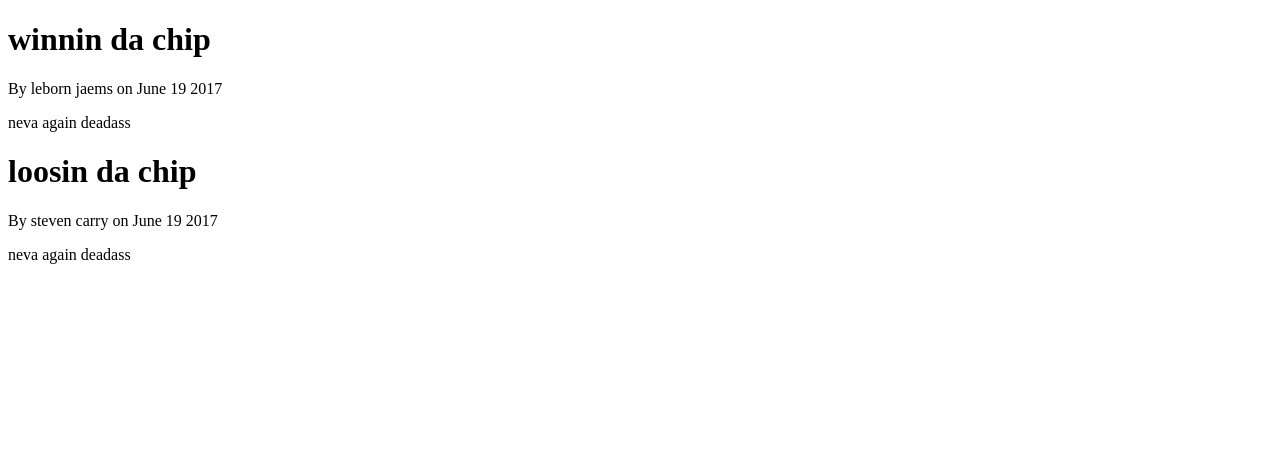
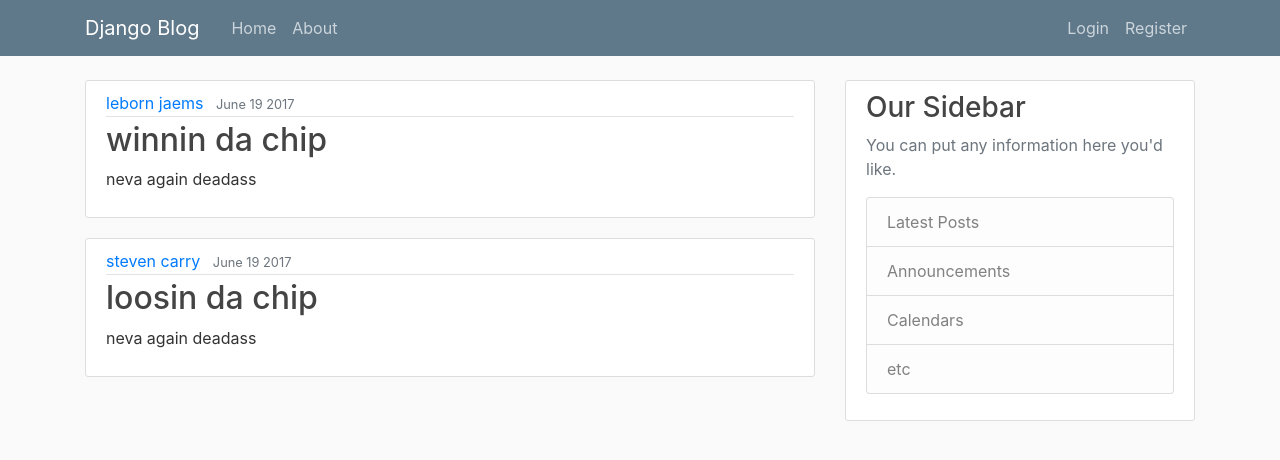
Before and after one commit to kevinzhao07/django_posts, a Django app: page / in a window 1280 px wide. Shown: the top 460 px of the page. Run offline with Django 3.2, Linux system fonts and the light colour scheme; some libraries are stand-ins or nearby versions.

Commit message:
added css/bootstrap and links

```diff
--- /dev/null
+++ b/blog/static/blog/main.css
@@ -0,0 +1,84 @@
+body {
+  background: #fafafa;
+  color: #333333;
+  margin-top: 5rem;
+}
+
+h1, h2, h3, h4, h5, h6 {
+  color: #444444;
+}
+
+ul {
+  margin: 0;
+}
+
+.bg-steel {
+  background-color: #5f788a;
+}
+
+.site-header .navbar-nav .nav-link {
+  color: #cbd5db;
+}
+
+.site-header .navbar-nav .nav-link:hover {
+  color: #ffffff;
+}
+
+.site-header .navbar-nav .nav-link.active {
+  font-weight: 500;
+}
+
+.content-section {
+  background: #ffffff;
+  padding: 10px 20px;
+  border: 1px solid #dddddd;
+  border-radius: 3px;
+  margin-bottom: 20px;
+}
+
+.article-title {
+  color: #444444;
+}
+
+a.article-title:hover {
+  color: #428bca;
+  text-decoration: none;
+}
+
+.article-content {
+  white-space: pre-line;
+}
+
+.article-img {
+  height: 65px;
+  width: 65px;
+  margin-right: 16px;
+}
+
+.article-metadata {
+  padding-bottom: 1px;
+  margin-bottom: 4px;
+  border-bottom: 1px solid #e3e3e3
+}
+
+.article-metadata a:hover {
+  color: #333;
+  text-decoration: none;
+}
+
+.article-svg {
+  width: 25px;
+  height: 25px;
+  vertical-align: middle;
+}
+
+.account-img {
+  height: 125px;
+  width: 125px;
+  margin-right: 20px;
+  margin-bottom: 16px;
+}
+
+.account-heading {
+  font-size: 2.5rem;
+}
--- /dev/null
+++ b/blog/templates/blog/base.html
@@ -0,0 +1,76 @@
+<!-- makes it so we can load static files from directory-->
+{% load static %}
+<!-- PUT ALL HTML THAT YOU WANT IN THIS PAGE FOR HOME.HTML-->
+<!DOCTYPE html>
+  <html>
+    <head>
+      <!-- Required meta tags -->
+      <meta charset="utf-8">
+      <meta name="viewport" content="width=device-width, initial-scale=1, shrink-to-fit=no">
+
+      <!-- Bootstrap CSS -->
+      <link rel="stylesheet" href="https://maxcdn.bootstrapcdn.com/bootstrap/4.0.0/css/bootstrap.min.css" integrity="sha384-Gn5384xqQ1aoWXA+058RXPxPg6fy4IWvTNh0E263XmFcJlSAwiGgFAW/dAiS6JXm" crossorigin="anonymous">
+      <!-- adding our own .css files from static -->
+      <link rel="stylesheet" type="text/css" href="{% static 'blog/main.css' %}">
+
+      {% if title %}
+        <title> new page - {{ title }}</title>
+      {% else %}
+        <title> no title given </title>
+      {% endif %}
+    </head>
+    <body>
+
+      <!-- navigation bar with bootstrap css -->
+      <header class="site-header">
+        <nav class="navbar navbar-expand-md navbar-dark bg-steel fixed-top">
+          <div class="container">
+            <a class="navbar-brand mr-4" href="{% url 'blog-home' %}">Django Blog</a>
+            <button class="navbar-toggler" type="button" data-toggle="collapse" data-target="#navbarToggle" aria-controls="navbarToggle" aria-expanded="false" aria-label="Toggle navigation">
+            <span class="navbar-toggler-icon"></span>
+            </button>
+            <div class="collapse navbar-collapse" id="navbarToggle">
+              <div class="navbar-nav mr-auto">
+                <a class="nav-item nav-link" href="{% url 'blog-home' %}">Home</a>
+                <a class="nav-item nav-link" href="{% url 'blog-about' %}">About</a>
+              </div>
+              <!-- Navbar Right Side -->
+              <div class="navbar-nav">
+                <a class="nav-item nav-link" href="#">Login</a>
+                <a class="nav-item nav-link" href="#">Register</a>
+              </div>
+            </div>
+          </div>
+        </nav>
+      </header>
+
+      <!-- new bootstrap css for content -->
+      <main role="main" class="container">
+        <div class="row">
+          <div class="col-md-8">
+            {% block content %}{% endblock %}
+          </div>
+          <div class="col-md-4">
+            <div class="content-section">
+              <h3>Our Sidebar</h3>
+              <p class='text-muted'>You can put any information here you'd like.
+                <ul class="list-group">
+                  <li class="list-group-item list-group-item-light">Latest Posts</li>
+                  <li class="list-group-item list-group-item-light">Announcements</li>
+                  <li class="list-group-item list-group-item-light">Calendars</li>
+                  <li class="list-group-item list-group-item-light">etc</li>
+                </ul>
+              </p>
+            </div>
+          </div>
+        </div>
+      </main>
+
+    <!-- Optional JavaScript -->
+      <!-- jQuery first, then Popper.js, then Bootstrap JS -->
+      <script src="https://code.jquery.com/jquery-3.2.1.slim.min.js" integrity="sha384-KJ3o2DKtIkvYIK3UENzmM7KCkRr/rE9/Qpg6aAZGJwFDMVNA/GpGFF93hXpG5KkN" crossorigin="anonymous"></script>
+      <script src="https://cdnjs.cloudflare.com/ajax/libs/popper.js/1.12.9/umd/popper.min.js" integrity="sha384-ApNbgh9B+Y1QKtv3Rn7W3mgPxhU9K/ScQsAP7hUibX39j7fakFPskvXusvfa0b4Q" crossorigin="anonymous"></script>
+      <script src="https://maxcdn.bootstrapcdn.com/bootstrap/4.0.0/js/bootstrap.min.js" integrity="sha384-JZR6Spejh4U02d8jOt6vLEHfe/JQGiRRSQQxSfFWpi1MquVdAyjUar5+76PVCmYl" crossorigin="anonymous"></script>
+
+    </body>
+  </html>
--- a/blog/templates/blog/home.html
+++ b/blog/templates/blog/home.html
@@ -1,16 +1,17 @@
-<!-- PUT ALL HTML THAT YOU WANT IN THIS PAGE FOR HOME.HTML-->
-<!DOCTYPE html>
-  <html>
-    <head>
-      <title>home page</title>
-    </head>
-    <body>
-      <!-- we looped through each object in posts (we named them post)
+{% extends "blog/base.html" %}
+{% block content %}
+<!-- we looped through each object in posts (we named them post)
       and was able to access each member variable inside each object -->
-      {% for post in posts %}
-        <h1> {{ post.title }} </h1>
-        <p> By {{ post.author }} on {{ post.date_posted }} </p>
-        <p> {{ post.content }} </p>
-      {% endfor %}
-    </body>
-  </html>
+  {% for post in posts %}
+    <article class="media content-section">
+      <div class="media-body">
+        <div class="article-metadata">
+          <a class="mr-2" href="#">{{ post.author }}</a>
+          <small class="text-muted">{{ post.date_posted }}</small>
+        </div>
+        <h2><a class="article-title" href="#">{{ post.title }}</a></h2>
+        <p class="article-content">{{ post.content }}</p>
+      </div>
+    </article>
+  {% endfor %}
+{% endblock content %}
--- a/blog/views.py
+++ b/blog/views.py
@@ -31,4 +31,4 @@ def home(request):
 
 # what user will see when landing on about page
 def about(request):
-  return render(request, 'blog/about.html')
+  return render(request, 'blog/about.html', {'title': 'titty'})
```
Also changed, not shown: blog/templates/blog/about.html (+4 -10 lines), information.md (+17 -0 lines).
